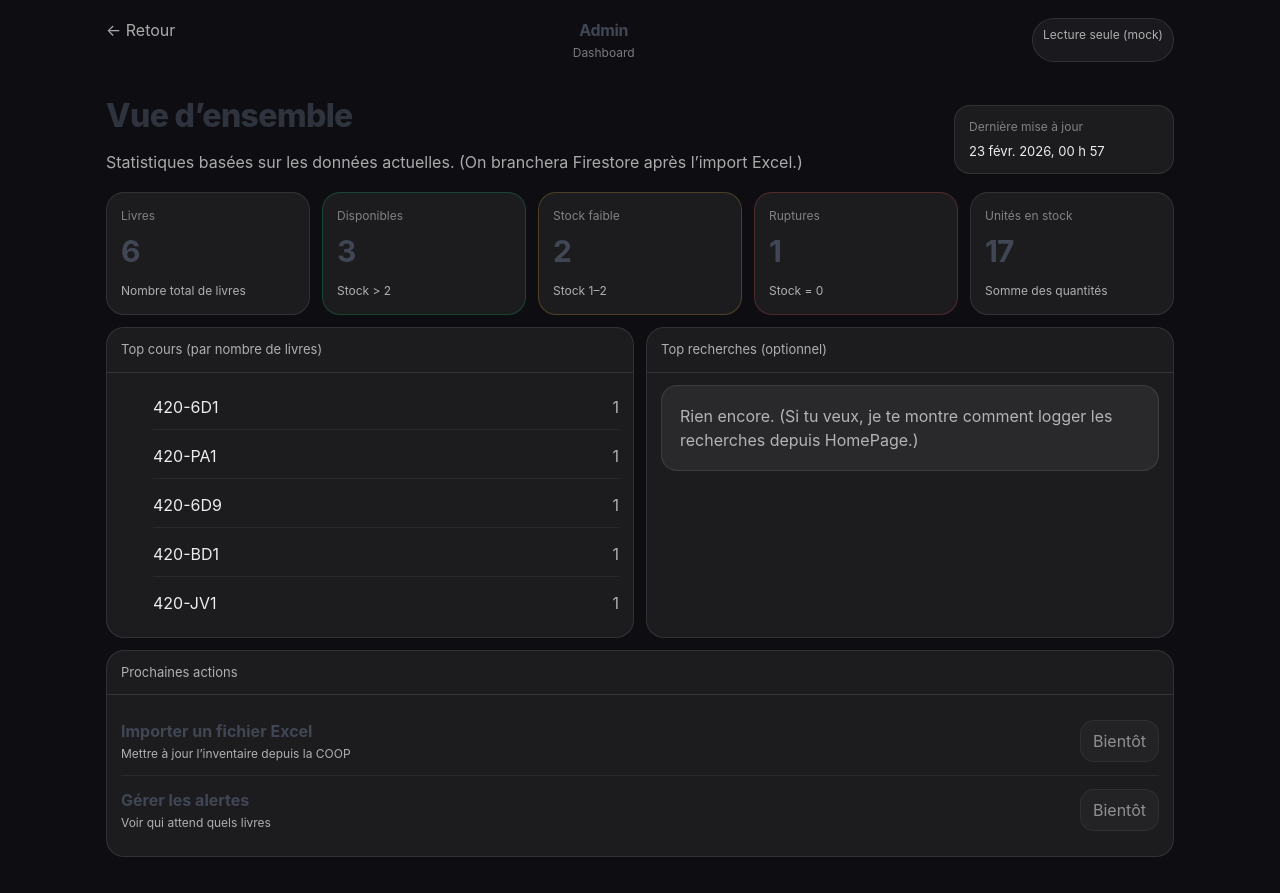
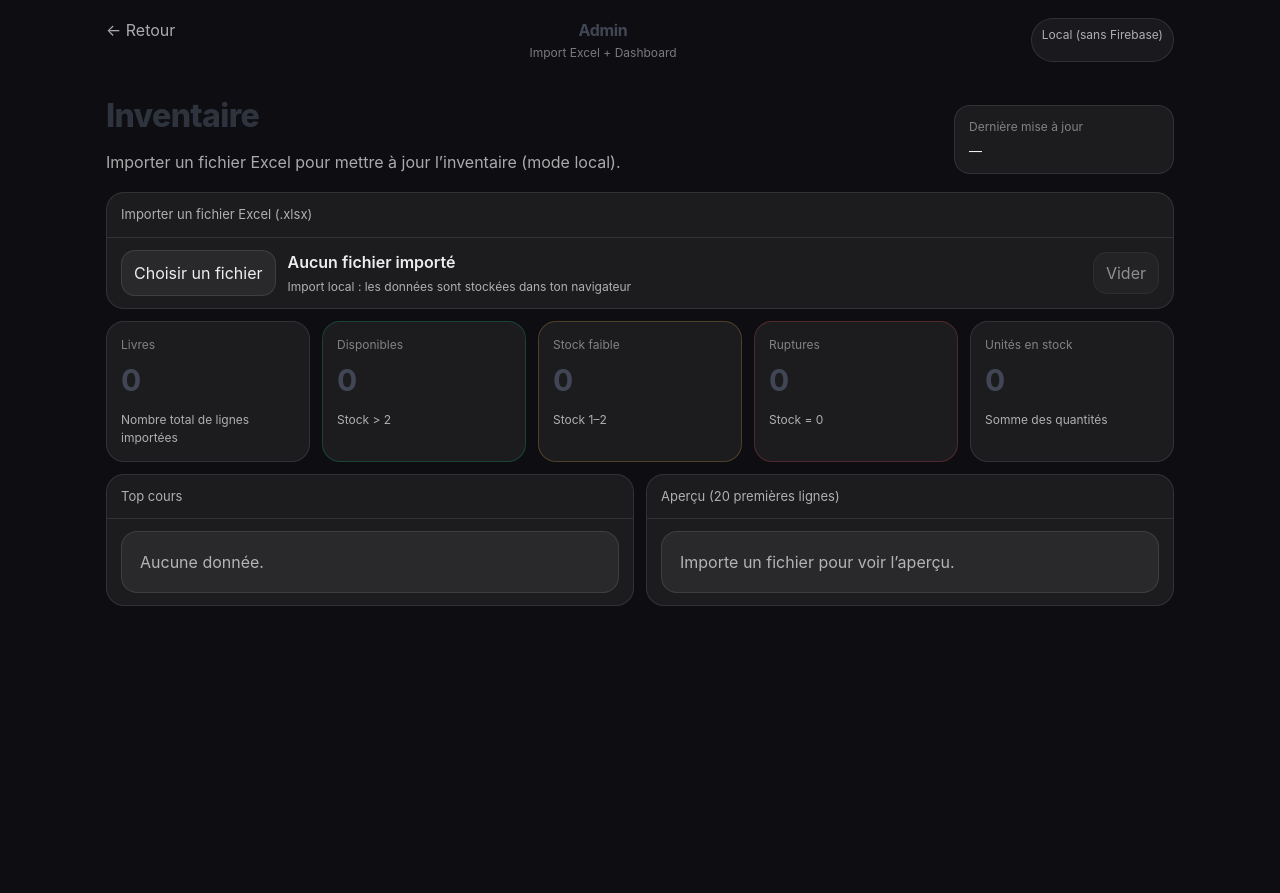
Before and after one commit to e2352896/Availo, a React app in the folder frontend/: page /admin in a window 1280 px wide. After the commit the page ends 800 px from the top, so only its background shows below. Built offline with nearby package versions, Linux system fonts and the light colour scheme; the HTML template or start-up script is replaced by a standard one.

Commit message:
Fonctionnalité import excel

```diff
--- a/frontend/package.json
+++ b/frontend/package.json
@@ -13,7 +13,8 @@
     "bulma": "^1.0.4",
     "react": "^19.2.0",
     "react-dom": "^19.2.0",
-    "react-router-dom": "^7.13.0"
+    "react-router-dom": "^7.13.0",
+    "xlsx": "^0.18.5"
   },
   "devDependencies": {
     "@eslint/js": "^9.39.1",
--- a/frontend/src/App.css
+++ b/frontend/src/App.css
@@ -427,3 +427,77 @@ html, body {
   color: var(--text);
 }
 .actionBtn:disabled { opacity: 0.55; cursor: not-allowed; }
+
+.importRow {
+  display: flex;
+  align-items: center;
+  gap: 12px;
+  flex-wrap: wrap;
+}
+
+.fileBtn {
+  display: inline-flex;
+  align-items: center;
+  justify-content: center;
+  cursor: pointer;
+}
+
+.importMeta {
+  display: flex;
+  flex-direction: column;
+  gap: 4px;
+  flex: 1;
+  min-width: 240px;
+}
+
+.importFile {
+  color: var(--text);
+  font-weight: 600;
+}
+
+.importSmall {
+  color: var(--muted);
+  font-size: 12px;
+}
+
+.notificationErr {
+  margin-top: 12px;
+  padding: 12px 14px;
+  border-radius: 16px;
+  border: 1px solid rgba(255, 90, 90, 0.25);
+  background: rgba(255, 90, 90, 0.10);
+  color: rgba(255,255,255,0.90);
+}
+
+.tableWrap {
+  overflow: auto;
+  border: 1px solid rgba(255,255,255,0.08);
+  border-radius: 14px;
+}
+
+.miniTable {
+  width: 100%;
+  border-collapse: collapse;
+  font-size: 12px;
+}
+
+.miniTable th, .miniTable td {
+  padding: 10px 10px;
+  border-bottom: 1px solid rgba(255,255,255,0.06);
+  text-align: left;
+  white-space: nowrap;
+}
+
+.miniTable th {
+  color: var(--muted);
+  font-weight: 700;
+  background: rgba(255,255,255,0.04);
+}
+
+.miniTable td {
+  color: rgba(255,255,255,0.88);
+}
+
+.miniTable tr:last-child td {
+  border-bottom: none;
+}
--- a/frontend/src/pages/AdminPage.jsx
+++ b/frontend/src/pages/AdminPage.jsx
@@ -1,31 +1,60 @@
-import { useMemo } from "react";
+import { useMemo, useState } from "react";
 import { Link } from "react-router-dom";
-
-// ✅ Pour l’instant: stats basées sur un mock (on remplacera par Firestore plus tard)
-const MOCK_BOOKS = [
-  { isbn: "9780131103627", title: "C Programming Language", course: "420-6D1", stock: 3, price: 79.99 },
-  { isbn: "9780132350884", title: "Clean Code", course: "420-PA1", stock: 0, price: 69.99 },
-  { isbn: "9780262033848", title: "Introduction to Algorithms", course: "420-6D9", stock: 1, price: 99.99 },
-  { isbn: "9781491950296", title: "Designing Data-Intensive Applications", course: "420-BD1", stock: 7, price: 89.99 },
-  { isbn: "9780134685991", title: "Effective Java", course: "420-JV1", stock: 2, price: 84.99 },
-  { isbn: "9780201633610", title: "Design Patterns", course: "420-OO1", stock: 4, price: 74.99 },
-];
+import * as XLSX from "xlsx";
 
 function computeStatus(stock) {
-  if (stock <= 0) return "rupture";
-  if (stock <= 2) return "low";
+  const n = Number(stock);
+  if (!Number.isFinite(n)) return "unknown";
+  if (n <= 0) return "rupture";
+  if (n <= 2) return "low";
   return "ok";
 }
 
-function formatDateTime(date) {
-  try {
-    return new Intl.DateTimeFormat("fr-CA", {
-      dateStyle: "medium",
-      timeStyle: "short",
-    }).format(date);
-  } catch {
-    return date.toISOString();
+function pickColumn(row, candidates) {
+  // row keys can vary based on Excel headers
+  const keys = Object.keys(row || {});
+  for (const c of candidates) {
+    const found = keys.find((k) => k.trim().toLowerCase() === c);
+    if (found) return row[found];
   }
+  return undefined;
+}
+
+function normalizeBooks(rows) {
+  // Accept flexible header names
+  const out = [];
+  for (const r of rows) {
+    const isbn = String(
+      pickColumn(r, ["isbn", "codeisbn", "isbn13", "ean", "barcode"]) ?? ""
+    ).trim();
+
+    const title = String(
+      pickColumn(r, ["title", "titre", "nom", "produit", "description"]) ?? ""
+    ).trim();
+
+    const course = String(
+      pickColumn(r, ["course", "cours", "code cours", "code_cours"]) ?? ""
+    ).trim();
+
+    const stockRaw = pickColumn(r, ["stock", "qty", "quantite", "quantité", "qte", "inventaire"]);
+    const stock = stockRaw === "" || stockRaw == null ? 0 : Number(stockRaw);
+
+    const priceRaw = pickColumn(r, ["price", "prix", "montant"]);
+    const price = priceRaw === "" || priceRaw == null ? null : Number(priceRaw);
+
+    // Keep rows that look like real items (at least title or isbn)
+    if (!isbn && !title) continue;
+
+    out.push({
+      isbn: isbn || "(sans ISBN)",
+      title: title || "(sans titre)",
+      course: course || "",
+      stock: Number.isFinite(stock) ? stock : 0,
+      price: Number.isFinite(price) ? price : null,
+      _status: computeStatus(stock),
+    });
+  }
+  return out;
 }
 
 function StatCard({ label, value, hint, tone = "default" }) {
@@ -39,25 +68,41 @@ function StatCard({ label, value, hint, tone = "default" }) {
 }
 
 export default function AdminPage() {
+  const [importError, setImportError] = useState("");
+  const [importing, setImporting] = useState(false);
+  const [fileName, setFileName] = useState("");
+  const [books, setBooks] = useState(() => {
+    // Load local cache if present
+    try {
+      const raw = localStorage.getItem("availo_inventory_books");
+      return raw ? JSON.parse(raw) : [];
+    } catch {
+      return [];
+    }
+  });
+  const [lastUpdatedAt, setLastUpdatedAt] = useState(() => {
+    try {
+      const raw = localStorage.getItem("availo_inventory_lastUpdatedAt");
+      return raw ? new Date(raw) : null;
+    } catch {
+      return null;
+    }
+  });
+
   const stats = useMemo(() => {
-    const total = MOCK_BOOKS.length;
-
-    let available = 0;
-    let lowStock = 0;
-    let outOfStock = 0;
-    let totalUnits = 0;
+    const total = books.length;
+    let available = 0, lowStock = 0, outOfStock = 0, totalUnits = 0;
 
     const byCourse = new Map();
 
-    for (const b of MOCK_BOOKS) {
-      const s = computeStatus(b.stock);
+    for (const b of books) {
       totalUnits += Math.max(0, b.stock || 0);
 
-      if (s === "ok") available += 1;
-      if (s === "low") lowStock += 1;
-      if (s === "rupture") outOfStock += 1;
+      if (b._status === "ok") available++;
+      else if (b._status === "low") lowStock++;
+      else if (b._status === "rupture") outOfStock++;
 
-      const key = b.course || "Autre";
+      const key = b.course?.trim() || "Autre";
       byCourse.set(key, (byCourse.get(key) || 0) + 1);
     }
 
@@ -66,39 +111,71 @@ export default function AdminPage() {
       .slice(0, 5)
       .map(([course, count]) => ({ course, count }));
 
-    // “Dernière MAJ” : en mock -> maintenant. Plus tard: meta.lastUpdatedAt depuis Firestore
-    const lastUpdatedAt = new Date();
+    return { total, available, lowStock, outOfStock, totalUnits, topCourses };
+  }, [books]);
 
-    // Bonus: “Top recherches” si tu stockes les recherches dans localStorage (optionnel)
-    let topSearches = [];
+  async function handleFile(file) {
+    setImportError("");
+    setImporting(true);
+
     try {
-      const raw = localStorage.getItem("availo_search_terms");
-      const terms = raw ? JSON.parse(raw) : [];
-      const freq = new Map();
-      for (const t of terms) {
-        const k = String(t || "").trim().toLowerCase();
-        if (!k) continue;
-        freq.set(k, (freq.get(k) || 0) + 1);
+      const buf = await file.arrayBuffer();
+      const wb = XLSX.read(buf, { type: "array" });
+
+      const sheetName = wb.SheetNames?.[0];
+      if (!sheetName) throw new Error("Aucune feuille trouvée dans le fichier Excel.");
+
+      const ws = wb.Sheets[sheetName];
+
+      // Convert to JSON rows
+      const rows = XLSX.utils.sheet_to_json(ws, { defval: "" });
+
+      if (!rows.length) throw new Error("Le fichier Excel est vide (aucune ligne détectée).");
+
+      const normalized = normalizeBooks(rows);
+
+      if (!normalized.length) {
+        throw new Error("Aucune ligne exploitable (vérifie les colonnes: ISBN/Titre/Stock).");
       }
-      topSearches = [...freq.entries()]
-        .sort((a, b) => b[1] - a[1])
-        .slice(0, 5)
-        .map(([term, count]) => ({ term, count }));
-    } catch {
-      topSearches = [];
+
+      setBooks(normalized);
+      setFileName(file.name);
+
+      const now = new Date();
+      setLastUpdatedAt(now);
+
+      // Save locally for now (no Firebase)
+      localStorage.setItem("availo_inventory_books", JSON.stringify(normalized));
+      localStorage.setItem("availo_inventory_lastUpdatedAt", now.toISOString());
+    } catch (e) {
+      setImportError(e?.message || "Erreur lors de l’import.");
+    } finally {
+      setImporting(false);
+    }
+  }
+
+  function onChooseFile(e) {
+    const file = e.target.files?.[0];
+    if (!file) return;
+
+    const ok = file.name.toLowerCase().endsWith(".xlsx") || file.name.toLowerCase().endsWith(".xls");
+    if (!ok) {
+      setImportError("Format non supporté. Choisis un fichier .xlsx ou .xls");
+      return;
     }
 
-    return {
-      total,
-      available,
-      lowStock,
-      outOfStock,
-      totalUnits,
-      lastUpdatedAt,
-      topCourses,
-      topSearches,
-    };
-  }, []);
+    handleFile(file);
+    e.target.value = ""; // reset input (allow re-upload same file)
+  }
+
+  function clearLocalData() {
+    localStorage.removeItem("availo_inventory_books");
+    localStorage.removeItem("availo_inventory_lastUpdatedAt");
+    setBooks([]);
+    setLastUpdatedAt(null);
+    setFileName("");
+    setImportError("");
+  }
 
   return (
     <div className="page">
@@ -107,37 +184,71 @@ export default function AdminPage() {
           <Link to="/" className="adminBackLink">← Retour</Link>
           <div className="adminTitleWrap">
             <div className="adminTitle">Admin</div>
-            <div className="adminSubtitle">Dashboard</div>
+            <div className="adminSubtitle">Import Excel + Dashboard</div>
           </div>
-          <div className="adminPill">Lecture seule (mock)</div>
+          <div className="adminPill">Local (sans Firebase)</div>
         </div>
       </header>
 
       <main className="content">
         <section className="dashHeader">
           <div>
-            <h1 className="dashH1">Vue d’ensemble</h1>
+            <h1 className="dashH1">Inventaire</h1>
             <p className="dashP">
-              Statistiques basées sur les données actuelles. (On branchera Firestore après l’import Excel.)
+              Importer un fichier Excel pour mettre à jour l’inventaire (mode local).
             </p>
           </div>
+
           <div className="dashMeta">
             <div className="dashMetaLabel">Dernière mise à jour</div>
-            <div className="dashMetaValue">{formatDateTime(stats.lastUpdatedAt)}</div>
+            <div className="dashMetaValue">
+              {lastUpdatedAt ? new Intl.DateTimeFormat("fr-CA", { dateStyle: "medium", timeStyle: "short" }).format(lastUpdatedAt) : "—"}
+            </div>
+          </div>
+        </section>
+
+        <section className="dashPanel" style={{ marginBottom: 12 }}>
+          <div className="dashPanelTitle">Importer un fichier Excel (.xlsx)</div>
+          <div className="dashPanelBody">
+            <div className="importRow">
+              <label className="actionBtn fileBtn">
+                {importing ? "Import en cours…" : "Choisir un fichier"}
+                <input type="file" accept=".xlsx,.xls" onChange={onChooseFile} hidden />
+              </label>
+
+              <div className="importMeta">
+                <div className="importFile">
+                  {fileName ? `Fichier: ${fileName}` : "Aucun fichier importé"}
+                </div>
+                {books.length ? (
+                  <div className="importSmall">{books.length} lignes chargées</div>
+                ) : (
+                  <div className="importSmall">Import local : les données sont stockées dans ton navigateur</div>
+                )}
+              </div>
+
+              <button className="actionBtn" onClick={clearLocalData} disabled={!books.length || importing}>
+                Vider
+              </button>
+            </div>
+
+            {importError ? (
+              <div className="notificationErr">{importError}</div>
+            ) : null}
           </div>
         </section>
 
         <section className="dashGrid">
-          <StatCard label="Livres" value={stats.total} hint="Nombre total de livres" />
+          <StatCard label="Livres" value={stats.total} hint="Nombre total de lignes importées" />
           <StatCard label="Disponibles" value={stats.available} hint="Stock > 2" tone="ok" />
           <StatCard label="Stock faible" value={stats.lowStock} hint="Stock 1–2" tone="warn" />
           <StatCard label="Ruptures" value={stats.outOfStock} hint="Stock = 0" tone="danger" />
           <StatCard label="Unités en stock" value={stats.totalUnits} hint="Somme des quantités" />
         </section>
 
-        <section className="dashTwoCol">
+        <section className="dashTwoCol" style={{ marginTop: 12 }}>
           <div className="dashPanel">
-            <div className="dashPanelTitle">Top cours (par nombre de livres)</div>
+            <div className="dashPanelTitle">Top cours</div>
             <div className="dashPanelBody">
               {stats.topCourses.length ? (
                 <ul className="dashList">
@@ -155,48 +266,34 @@ export default function AdminPage() {
           </div>
 
           <div className="dashPanel">
-            <div className="dashPanelTitle">Top recherches (optionnel)</div>
+            <div className="dashPanelTitle">Aperçu (20 premières lignes)</div>
             <div className="dashPanelBody">
-              {stats.topSearches.length ? (
-                <ul className="dashList">
-                  {stats.topSearches.map((s) => (
-                    <li key={s.term} className="dashListItem">
-                      <span className="dashListLeft">{s.term}</span>
-                      <span className="dashListRight">{s.count}</span>
-                    </li>
-                  ))}
-                </ul>
+              {!books.length ? (
+                <div className="empty">Importe un fichier pour voir l’aperçu.</div>
               ) : (
-                <div className="empty">
-                  Rien encore. (Si tu veux, je te montre comment logger les recherches depuis HomePage.)
+                <div className="tableWrap">
+                  <table className="miniTable">
+                    <thead>
+                      <tr>
+                        <th>Titre</th>
+                        <th>ISBN</th>
+                        <th>Cours</th>
+                        <th>Stock</th>
+                      </tr>
+                    </thead>
+                    <tbody>
+                      {books.slice(0, 20).map((b, idx) => (
+                        <tr key={b.isbn + idx}>
+                          <td title={b.title}>{b.title}</td>
+                          <td>{b.isbn}</td>
+                          <td>{b.course || "—"}</td>
+                          <td>{b.stock}</td>
+                        </tr>
+                      ))}
+                    </tbody>
+                  </table>
                 </div>
               )}
-            </div>
-          </div>
-        </section>
-
-        <section className="dashActions">
-          <div className="dashPanel">
-            <div className="dashPanelTitle">Prochaines actions</div>
-            <div className="dashPanelBody">
-              <div className="actionRow">
-                <div>
-                  <div className="actionTitle">Importer un fichier Excel</div>
-                  <div className="actionHint">Mettre à jour l’inventaire depuis la COOP</div>
-                </div>
-                <button className="actionBtn" disabled>
-                  Bientôt
-                </button>
-              </div>
-              <div className="actionRow">
-                <div>
-                  <div className="actionTitle">Gérer les alertes</div>
-                  <div className="actionHint">Voir qui attend quels livres</div>
-                </div>
-                <button className="actionBtn" disabled>
-                  Bientôt
-                </button>
-              </div>
             </div>
           </div>
         </section>
```
Also changed, not shown: 2 other files (tests, documents, lock files or other folders).
